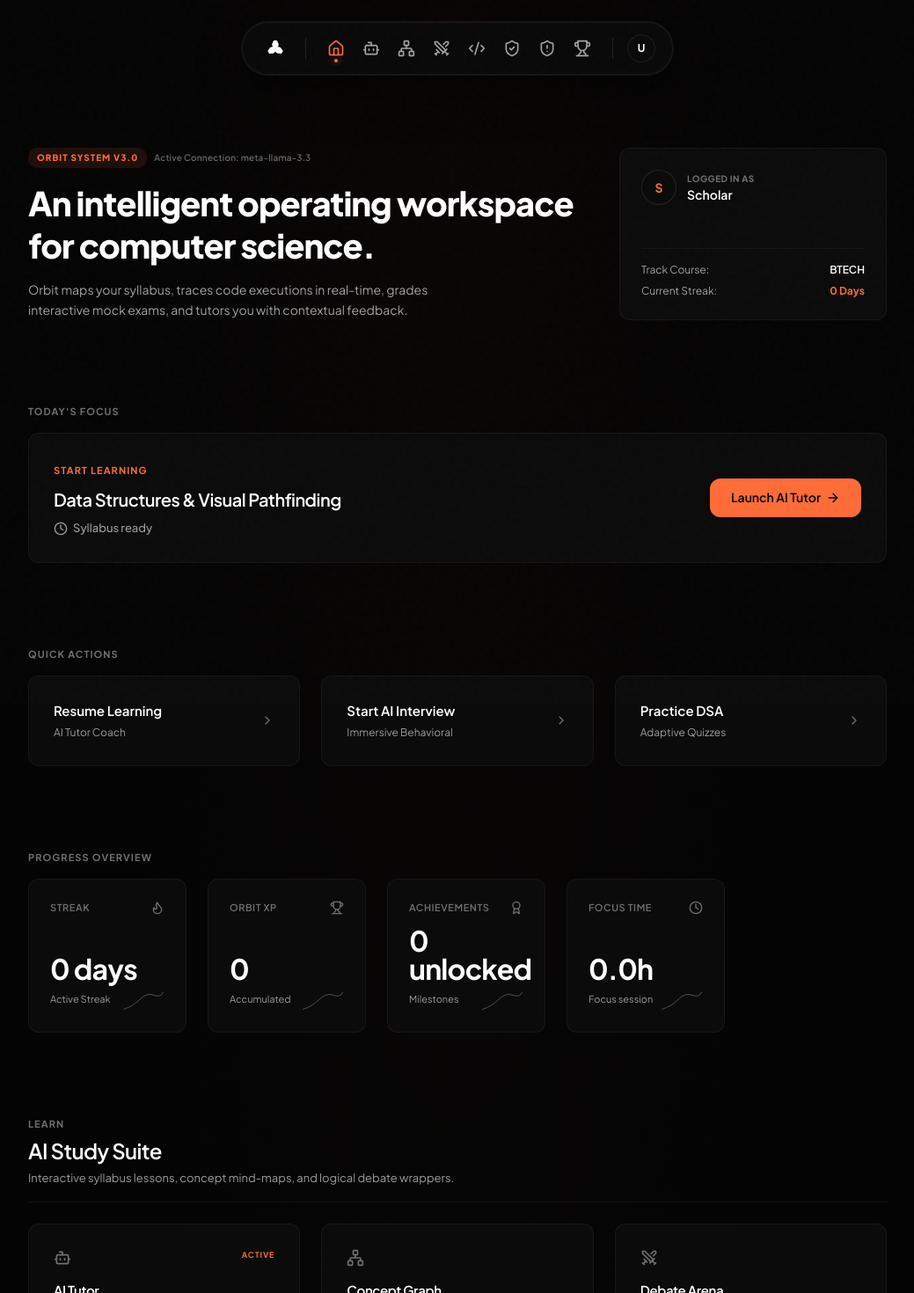
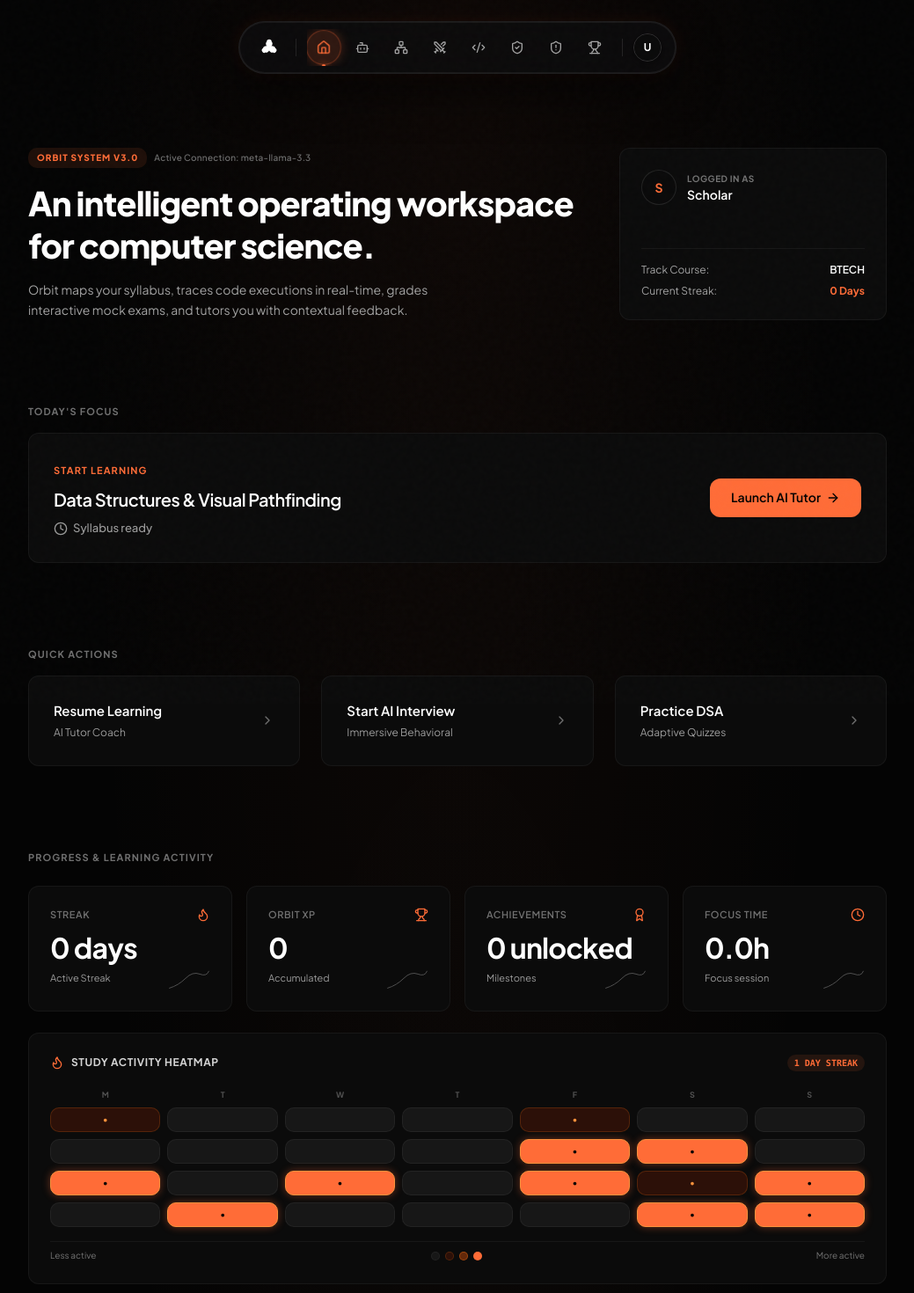
Before and after one commit to kartikbhartiya/namastedev_hackathon, a Next.js app: page / in a window 1280 px wide. Shown: the top 1470 px of the page at 88% size, without its empty margins (120-1159 px from the left). Built offline with nearby package versions, Linux system fonts and the light colour scheme; no server answers.

Commit message:
maakichut me rod

```diff
--- a/src/app/globals.css
+++ b/src/app/globals.css
@@ -61,30 +61,43 @@
 
 /* Linear & Raycast Premium Utilities */
 @layer utilities {
+  /* Custom Utility to Hide Scrollbars Completely across all browsers */
+  .no-scrollbar::-webkit-scrollbar {
+    display: none !important;
+    width: 0 !important;
+    height: 0 !important;
+  }
+  .no-scrollbar {
+    -ms-overflow-style: none !important;  /* IE and Edge */
+    scrollbar-width: none !important;  /* Firefox */
+  }
+
   .vignette-bg {
-    background: radial-gradient(ellipse at top, rgba(255, 108, 55, 0.02) 0%, transparent 60%),
-                radial-gradient(ellipse at bottom, rgba(255, 255, 255, 0.01) 0%, transparent 60%);
+    background: radial-gradient(ellipse at top, rgba(255, 108, 55, 0.04) 0%, transparent 60%),
+                radial-gradient(ellipse at bottom, rgba(255, 255, 255, 0.015) 0%, transparent 60%);
   }
 
   .mac-command-dock {
-    background: rgba(11, 11, 11, 0.75);
-    backdrop-filter: blur(24px);
-    -webkit-backdrop-filter: blur(24px);
-    border: 1px solid rgba(255, 255, 255, 0.05);
-    box-shadow: 0 20px 48px rgba(0, 0, 0, 0.5),
-                0 0 0 1px rgba(255, 255, 255, 0.05) inset;
+    background: rgba(12, 12, 14, 0.85);
+    backdrop-filter: blur(28px) saturate(180%);
+    -webkit-backdrop-filter: blur(28px) saturate(180%);
+    border: 1px solid rgba(255, 255, 255, 0.08);
+    box-shadow: 0 20px 50px rgba(0, 0, 0, 0.6),
+                0 0 20px rgba(255, 108, 55, 0.08),
+                0 0 0 1px rgba(255, 255, 255, 0.06) inset;
   }
 
   .editorial-panel {
     background: #0b0b0b;
     border: 1px solid rgba(255, 255, 255, 0.05);
     border-radius: 12px;
-    transition: background-color 0.18s ease-out, border-color 0.18s ease-out;
+    transition: background-color 0.18s ease-out, border-color 0.18s ease-out, box-shadow 0.18s ease-out;
   }
 
   .editorial-panel:hover {
     background-color: #101010;
-    border-color: rgba(255, 255, 255, 0.1);
+    border-color: rgba(255, 255, 255, 0.12);
+    box-shadow: 0 10px 30px rgba(0, 0, 0, 0.4);
   }
 }
 
@@ -102,9 +115,9 @@
   background: transparent;
 }
 ::-webkit-scrollbar-thumb {
-  background: rgba(255, 255, 255, 0.05);
+  background: rgba(255, 255, 255, 0.08);
   border-radius: 99px;
 }
 ::-webkit-scrollbar-thumb:hover {
-  background: rgba(255, 255, 255, 0.1);
+  background: rgba(255, 255, 255, 0.18);
 }
--- a/src/app/page.tsx
+++ b/src/app/page.tsx
@@ -4,6 +4,7 @@ import { useEffect, useState } from "react";
 import { useRouter } from "next/navigation";
 import { useAuth } from "@/contexts/AuthContext";
 import { db } from "@/lib/supabase";
+import { StudyHeatmap } from "@/components/dashboard/StudyHeatmap";
 import {
   Bot,
   Network,
@@ -43,13 +44,13 @@ function MetricSparkline() {
 // Quiet, elegant metric card
 function MetricWidget({ label, value, trend, icon: Icon }: any) {
   return (
-    <div className="w-full sm:w-[180px] p-4 sm:p-[24px] rounded-xl bg-[#0b0b0b] border border-white/5 flex flex-col justify-between select-none">
-      <div className="flex justify-between items-center text-[#707070] mb-3">
+    <div className="w-full p-4 sm:p-6 rounded-xl bg-[#0b0b0b] border border-white/5 hover:bg-[#101010] hover:border-white/10 transition-all duration-200 flex flex-col justify-between select-none group">
+      <div className="flex justify-between items-center text-[#707070] group-hover:text-neutral-300 transition-colors mb-3">
         <span className="text-[11px] font-semibold uppercase tracking-wider">{label}</span>
-        <Icon className="h-4 w-4" />
+        <Icon className="h-4 w-4 text-[#ff6c37]" />
       </div>
       <div>
-        <h4 className="text-[32px] font-bold text-white tracking-tight leading-none mb-2">
+        <h4 className="text-[28px] sm:text-[32px] font-bold text-white tracking-tight leading-none mb-2">
           {value}
         </h4>
         <div className="flex items-center justify-between text-[11px] text-[#9B9B9B]">
@@ -305,16 +306,17 @@ export default function Dashboard() {
       </section>
 
       {/* 4. PROGRESS OVERVIEW - Hooked to db */}
-      <section className="space-y-4">
+      <section className="space-y-6">
         <span className="text-[11px] font-bold uppercase tracking-widest text-[#707070] block">
-          Progress Overview
+          Progress & Learning Activity
         </span>
-        <div className="grid grid-cols-2 sm:flex sm:flex-wrap gap-4 sm:gap-6">
+        <div className="grid grid-cols-2 sm:grid-cols-4 gap-4">
           <MetricWidget label="Streak" value={`${profile?.study_streak || 0} days`} trend="Active Streak" icon={Flame} />
           <MetricWidget label="Orbit XP" value={`${profile?.xp || 0}`} trend="Accumulated" icon={Trophy} />
           <MetricWidget label="Achievements" value={`${profile?.earned_badge_ids?.length || 0} unlocked`} trend="Milestones" icon={Award} />
           <MetricWidget label="Focus Time" value={`${((profile?.total_uptime || 0) / 60).toFixed(1)}h`} trend="Focus session" icon={Clock} />
         </div>
+        <StudyHeatmap streak={profile?.study_streak || 1} />
       </section>
 
       {/* 5. MODULAR SECTIONS */}
--- a/src/components/dashboard/PillNavbar.tsx
+++ b/src/components/dashboard/PillNavbar.tsx
@@ -46,26 +46,30 @@ export function PillNavbar({ avatarUrl, avatarFallback }: PillNavbarProps) {
 
   return (
     <nav className="fixed top-3 md:top-6 inset-x-0 z-50 flex justify-center px-2 md:px-4 pointer-events-none select-none">
-      <div className="mac-command-dock pointer-events-auto flex items-center gap-1.5 md:gap-4 rounded-full px-2.5 py-1.5 md:px-5 md:py-2.5 transition-all duration-300 max-w-[calc(100vw-16px)] md:max-w-none shadow-2xl">
+      <div className="mac-command-dock pointer-events-auto flex items-center gap-1.5 md:gap-3 rounded-full px-3 py-1.5 md:px-4 md:py-2 transition-all duration-300 max-w-[calc(100vw-24px)] md:max-w-none shadow-2xl">
 
         {/* Core Logo */}
         <button
           onClick={() => router.push("/")}
-          className="flex items-center justify-center p-1.5 md:p-2 rounded-full hover:bg-white/5 transition-colors group relative shrink-0"
+          className="flex items-center justify-center p-2 rounded-full hover:bg-white/10 transition-all duration-200 group relative shrink-0 focus:outline-none"
+          title="Orbit Home"
         >
-          <EclixLogo className="h-4 w-4 md:h-5 md:w-5 text-white transition-transform duration-200 group-hover:scale-105" />
+          <EclixLogo className="h-4 w-4 md:h-5 md:w-5 text-white transition-transform duration-200 group-hover:scale-110" />
 
           {/* macOS Dock Tooltip */}
-          <span className="hidden md:block absolute bottom-[-45px] left-1/2 -translate-x-1/2 bg-neutral-950 border border-white/5 text-[10px] font-bold text-white px-2.5 py-1 rounded-md opacity-0 pointer-events-none group-hover:opacity-100 transition-opacity duration-150 whitespace-nowrap shadow-2xl tracking-wider">
-            ORBIT
+          <span className="hidden md:block absolute bottom-[-42px] left-1/2 -translate-x-1/2 bg-neutral-950/95 border border-white/10 text-[10px] font-bold text-white px-2.5 py-1 rounded-md opacity-0 translate-y-1 pointer-events-none group-hover:opacity-100 group-hover:translate-y-0 transition-all duration-200 whitespace-nowrap shadow-2xl tracking-wider backdrop-blur-md">
+            ORBIT HOME
           </span>
         </button>
 
         {/* Divider */}
-        <div className="w-[1px] h-4 md:h-6 bg-white/10 shrink-0" />
+        <div className="w-[1px] h-4 md:h-5 bg-white/10 shrink-0" />
 
-        {/* Middle Navigation Group */}
-        <div className="flex items-center gap-0.5 md:gap-1 overflow-x-auto no-scrollbar py-0.5">
+        {/* Middle Navigation Group - Scrollbar strictly hidden */}
+        <div
+          className="flex items-center gap-1 md:gap-1.5 overflow-x-auto no-scrollbar py-0.5"
+          style={{ scrollbarWidth: "none", msOverflowStyle: "none" }}
+        >
           {NAV_ITEMS.map((item) => {
             const Icon = item.icon;
             const isActive = pathname === item.href;
@@ -74,17 +78,22 @@ export function PillNavbar({ avatarUrl, avatarFallback }: PillNavbarProps) {
               <button
                 key={item.id}
                 onClick={() => router.push(item.href)}
-                className="relative p-2 rounded-full text-neutral-400 hover:text-white hover:bg-white/5 transition-all duration-150 group flex flex-col items-center hover:scale-105 shrink-0 focus:outline-none"
+                className={cn(
+                  "relative p-2 md:p-2.5 rounded-full transition-all duration-200 group flex items-center justify-center shrink-0 focus:outline-none",
+                  isActive
+                    ? "bg-[#ff6c37]/15 text-[#ff6c37] border border-[#ff6c37]/30 shadow-[0_0_12px_rgba(255,108,55,0.25)] scale-105"
+                    : "text-neutral-400 hover:text-white hover:bg-white/10 hover:scale-105 active:scale-95 border border-transparent"
+                )}
               >
-                <Icon className={cn("h-4 w-4 md:h-5 md:w-5 transition-transform duration-150", isActive && "text-[#ff6c37]")} />
+                <Icon className={cn("h-4 w-4 md:h-4 md:w-4 transition-transform duration-200", isActive && "text-[#ff6c37]")} />
 
                 {/* Active Indicator underneath */}
                 {isActive && (
-                  <span className="absolute bottom-0.5 w-1 h-1 rounded-full bg-[#ff6c37] shadow-[0_0_10px_#ff6c37]" />
+                  <span className="absolute -bottom-1 w-1 h-1 rounded-full bg-[#ff6c37] shadow-[0_0_8px_#ff6c37]" />
                 )}
 
-                {/* Tooltip Label - Hide on touch devices / mobile */}
-                <span className="hidden md:block absolute bottom-[-45px] left-1/2 -translate-x-1/2 bg-neutral-950 border border-white/5 text-[10px] font-bold text-white px-2.5 py-1 rounded-md opacity-0 pointer-events-none group-hover:opacity-100 transition-opacity duration-150 whitespace-nowrap shadow-2xl tracking-wider">
+                {/* Tooltip Label */}
+                <span className="hidden md:block absolute bottom-[-42px] left-1/2 -translate-x-1/2 bg-neutral-950/95 border border-white/10 text-[10px] font-bold text-white px-2.5 py-1 rounded-md opacity-0 translate-y-1 pointer-events-none group-hover:opacity-100 group-hover:translate-y-0 transition-all duration-200 whitespace-nowrap shadow-2xl tracking-wider backdrop-blur-md">
                   {item.label.toUpperCase()}
                 </span>
               </button>
@@ -93,13 +102,13 @@ export function PillNavbar({ avatarUrl, avatarFallback }: PillNavbarProps) {
         </div>
 
         {/* Divider */}
-        <div className="w-[1px] h-5 md:h-6 bg-white/10 shrink-0" />
+        <div className="w-[1px] h-4 md:h-5 bg-white/10 shrink-0" />
 
         {/* Profile Avatar */}
         <div className="relative group shrink-0">
           <Avatar
             onClick={() => router.push("/profile")}
-            className="cursor-pointer h-7 w-7 md:h-8 md:w-8 border border-white/10 hover:border-white/20 transition-all hover:scale-105"
+            className="cursor-pointer h-7 w-7 md:h-8 md:w-8 border border-white/15 hover:border-[#ff6c37]/50 transition-all hover:scale-105 shadow-md"
           >
             <AvatarImage src={avatarUrl || ""} className="object-cover" referrerPolicy="no-referrer" />
             <AvatarFallback className="bg-neutral-950 text-white font-bold text-xs">
@@ -107,7 +116,7 @@ export function PillNavbar({ avatarUrl, avatarFallback }: PillNavbarProps) {
             </AvatarFallback>
           </Avatar>
 
-          <span className="hidden md:block absolute bottom-[-45px] left-1/2 -translate-x-1/2 bg-neutral-950 border border-white/5 text-[10px] font-bold text-white px-2.5 py-1 rounded-md opacity-0 pointer-events-none group-hover:opacity-100 transition-opacity duration-150 whitespace-nowrap shadow-2xl tracking-wider">
+          <span className="hidden md:block absolute bottom-[-42px] left-1/2 -translate-x-1/2 bg-neutral-950/95 border border-white/10 text-[10px] font-bold text-white px-2.5 py-1 rounded-md opacity-0 translate-y-1 pointer-events-none group-hover:opacity-100 group-hover:translate-y-0 transition-all duration-200 whitespace-nowrap shadow-2xl tracking-wider backdrop-blur-md">
             SETTINGS
           </span>
         </div>
--- /dev/null
+++ b/src/components/dashboard/StudyHeatmap.tsx
@@ -0,0 +1,81 @@
+"use client";
+
+import { useMemo } from "react";
+import { Flame, Sparkles } from "lucide-react";
+import { cn } from "@/lib/utils";
+
+interface StudyHeatmapProps {
+  streak?: number;
+}
+
+export function StudyHeatmap({ streak = 5 }: StudyHeatmapProps) {
+  // Generate 28 days (4 weeks x 7 days) of activity mock data with high activity on recent days
+  const days = useMemo(() => {
+    const result = [];
+    const totalDays = 28;
+    for (let i = 0; i < totalDays; i++) {
+      // Simulate higher activity on recent days matching streak
+      const isStreakDay = i >= totalDays - streak;
+      const randomActivity = Math.floor(Math.random() * 4); // 0 = none, 1 = low, 2 = med, 3 = high
+      const level = isStreakDay ? Math.max(1, randomActivity) : Math.random() > 0.4 ? randomActivity : 0;
+      result.push({ day: i + 1, level });
+    }
+    return result;
+  }, [streak]);
+
+  const levelColors = [
+    "bg-neutral-900 border-white/5", // 0: None
+    "bg-orange-950/60 border-orange-500/20 text-orange-400", // 1: Low
+    "bg-orange-600/40 border-orange-500/40 text-white", // 2: Med
+    "bg-[#ff6c37] border-orange-400 shadow-[0_0_10px_rgba(255,108,55,0.4)] text-black", // 3: High
+  ];
+
+  return (
+    <div className="p-6 rounded-xl bg-[#0b0b0b] border border-white/5 flex flex-col justify-between space-y-4 select-none">
+      <div className="flex items-center justify-between">
+        <div className="flex items-center gap-2">
+          <Flame className="w-4 h-4 text-[#ff6c37]" />
+          <span className="text-xs font-bold uppercase tracking-wider text-neutral-300">
+            Study Activity Heatmap
+          </span>
+        </div>
+        <span className="text-[10px] font-bold text-[#ff6c37] bg-[#ff6c37]/10 px-2 py-0.5 rounded-full font-mono">
+          {streak} DAY STREAK
+        </span>
+      </div>
+
+      {/* Heatmap Grid */}
+      <div className="grid grid-cols-7 gap-2 pt-1">
+        {["M", "T", "W", "T", "F", "S", "S"].map((d, i) => (
+          <span key={i} className="text-[9px] font-bold text-neutral-600 text-center uppercase">
+            {d}
+          </span>
+        ))}
+        {days.map((item, idx) => (
+          <div
+            key={idx}
+            title={`Day ${item.day}: Activity Level ${item.level}`}
+            className={cn(
+              "h-7 rounded-md border flex items-center justify-center text-[9px] font-bold transition-all hover:scale-110 cursor-pointer",
+              levelColors[item.level]
+            )}
+          >
+            {item.level > 0 && "•"}
+          </div>
+        ))}
+      </div>
+
+      {/* Legend */}
+      <div className="flex items-center justify-between text-[10px] text-neutral-500 pt-2 border-t border-white/5">
+        <span>Less active</span>
+        <div className="flex items-center gap-1.5">
+          <div className="w-2.5 h-2.5 rounded-sm bg-neutral-900 border border-white/5" />
+          <div className="w-2.5 h-2.5 rounded-sm bg-orange-950/60 border border-orange-500/20" />
+          <div className="w-2.5 h-2.5 rounded-sm bg-orange-600/40 border border-orange-500/40" />
+          <div className="w-2.5 h-2.5 rounded-sm bg-[#ff6c37]" />
+        </div>
+        <span>More active</span>
+      </div>
+    </div>
+  );
+}
```
Also changed, not shown: 1 other file (tests, documents, lock files or other folders).
